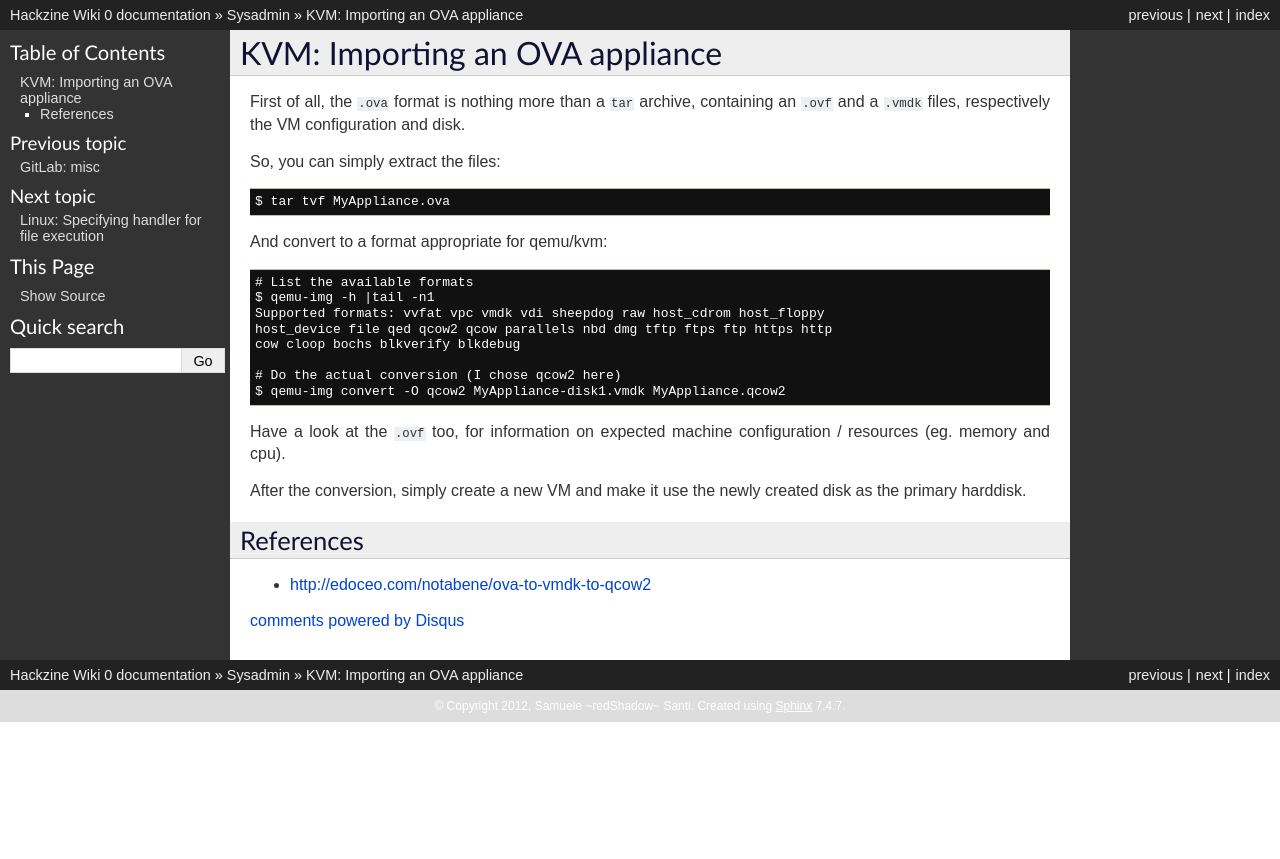
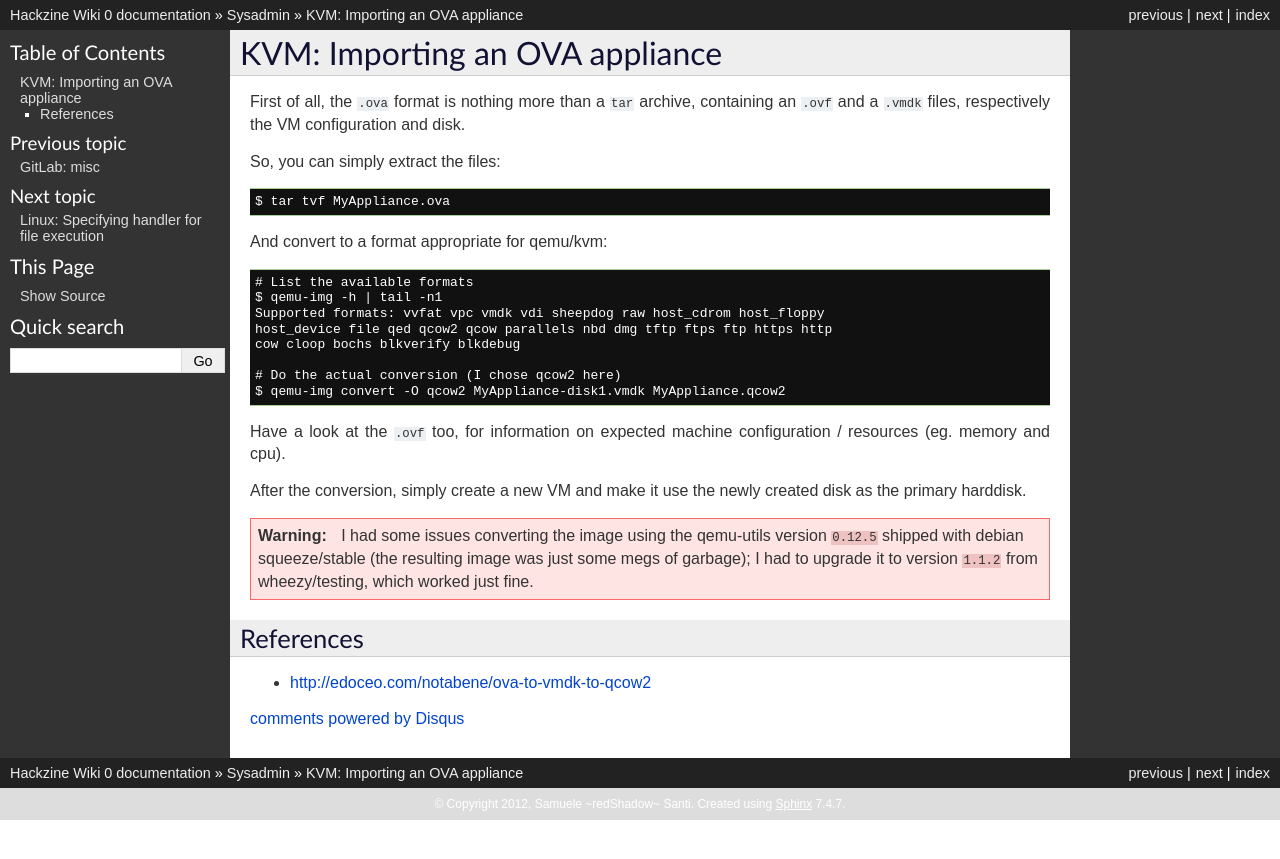
Before and after one commit to rshk/wiki.hackzine.org, a Sphinx documentation site: the page built from source/sysadmin/kvm-import-ova.rst, in a window 1280 px wide. Shown: the top 859 px of the page. Built offline with Sphinx 7.4.7, drawn with Linux system fonts in a browser that asks for light colours; formulas are drawn with MathJax 3; comment, search, counter and statistics services are not loaded.

Commit message:
Improved documentation on importing OVA appliances in KVM

```diff
--- a/source/sysadmin/kvm-import-ova.rst
+++ b/source/sysadmin/kvm-import-ova.rst
@@ -1,5 +1,5 @@
 KVM: Importing an OVA appliance
-####
+###############################
 
 
 First of all, the ``.ova`` format is nothing more than a ``tar`` archive,
@@ -13,7 +13,7 @@ So, you can simply extract the files::
 And convert to a format appropriate for qemu/kvm::
 
     # List the available formats
-    $ qemu-img -h |tail -n1
+    $ qemu-img -h | tail -n1
     Supported formats: vvfat vpc vmdk vdi sheepdog raw host_cdrom host_floppy
     host_device file qed qcow2 qcow parallels nbd dmg tftp ftps ftp https http
     cow cloop bochs blkverify blkdebug
@@ -28,6 +28,13 @@ After the conversion, simply create a new VM and make it use the newly
 created disk as the primary harddisk.
 
 
+.. warning::
+    I had some issues converting the image using the qemu-utils version
+    ``0.12.5`` shipped with debian squeeze/stable (the resulting image was
+    just some megs of garbage); I had to upgrade it to version ``1.1.2``
+    from wheezy/testing, which worked just fine.
+
+
 References
 ==========
 
```
